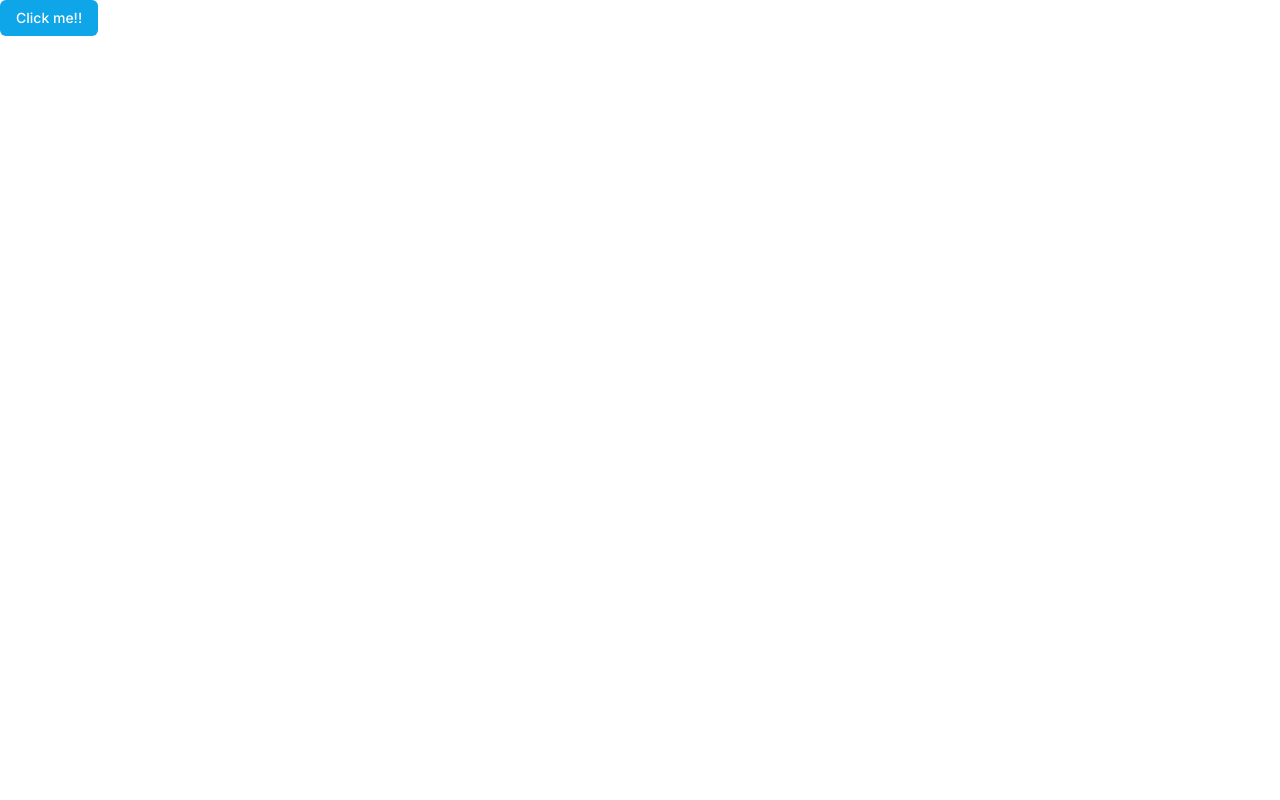
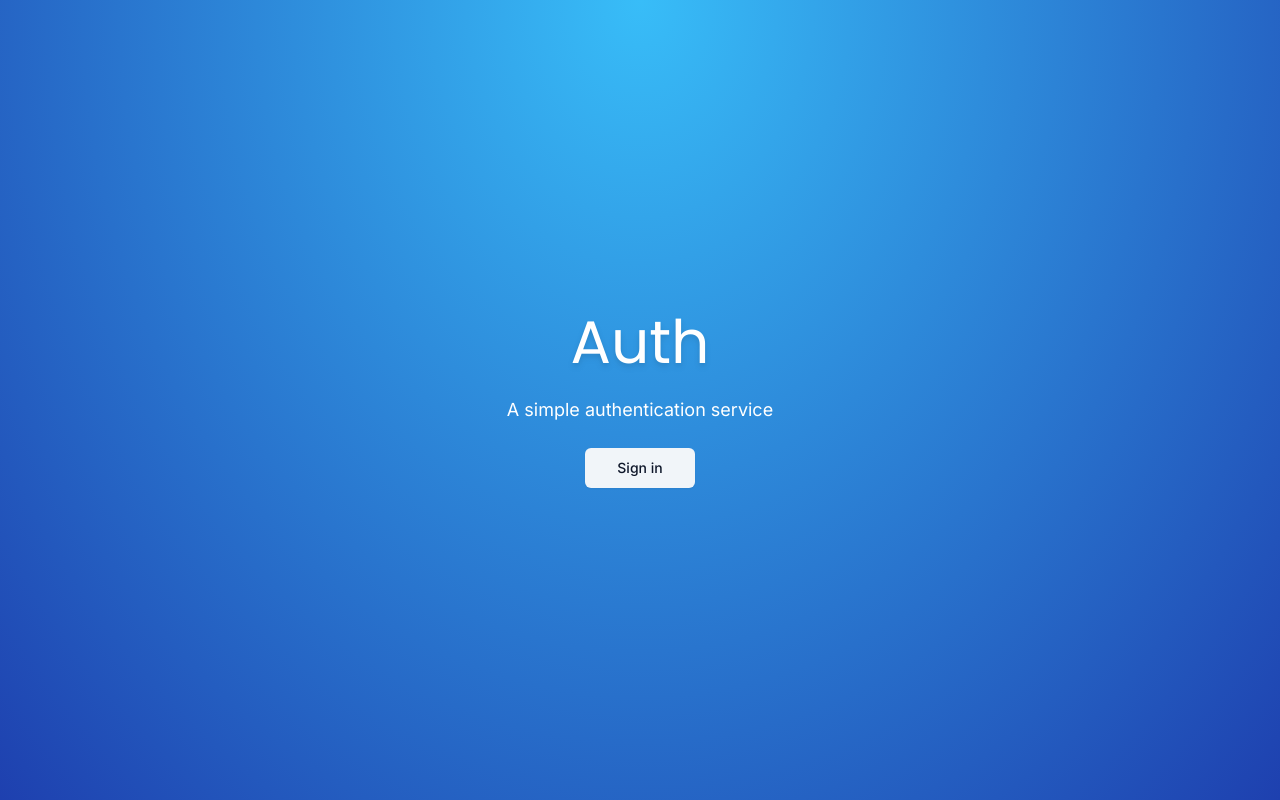
Before and after one commit to ThietTruong/next-auth-v5, a Next.js app: page / in a window 1280 px wide. Built offline with nearby package versions, Linux system fonts and the light colour scheme.

Commit message:
implement home page

```diff
--- /dev/null
+++ b/app/_compoenents/auth/login-button.tsx
@@ -0,0 +1,32 @@
+"use client";
+interface LoginButtonProps {
+  children: React.ReactNode;
+  mode?: "modal" | "redirect";
+  asChild?: boolean;
+}
+
+export default function LoginButton({
+  children,
+  mode = "redirect",
+  asChild,
+}: LoginButtonProps) {
+  function onClick() {
+    console.log("LOGIN BUTTON CLICKED");
+  }
+  if (mode === "modal") {
+    return (
+      <button
+        onClick={onClick}
+        className="rounded-full bg-white/10 px-10 py-3 font-semibold text-white no-underline transition hover:bg-white/20"
+      >
+        {/* {children} */}
+        TODO : implement model mode
+      </button>
+    );
+  }
+  return (
+    <span onClick={onClick} className="cursor-pointer">
+      {children}
+    </span>
+  );
+}
--- a/app/globals.css
+++ b/app/globals.css
@@ -1,6 +1,12 @@
 @tailwind base;
 @tailwind components;
 @tailwind utilities;
+
+html,
+body,
+:root {
+  height: 100%;
+}
 
 @layer base {
   :root {
--- a/app/page.tsx
+++ b/app/page.tsx
@@ -1,9 +1,30 @@
+import { Poppins } from "next/font/google";
+import { cn } from "@/lib/utils";
 import { Button } from "@/components/ui/button";
+import LoginButton from "./_compoenents/auth/login-button";
 
+const font = Poppins({ subsets: ["latin"], weight: ["400"] });
 export default function Home() {
   return (
-    <Button variant="custom" className="bg-sky-500">
-      Click me!!
-    </Button>
+    <main className="flex h-full flex-col items-center justify-center bg-[radial-gradient(ellipse_at_top,_var(--tw-gradient-stops))] from-sky-400 to-blue-800">
+      <div className="space-y-6 text-center">
+        <h1
+          className={cn(
+            "text-6xl font-semibold text-white drop-shadow-md",
+            font.className
+          )}
+        >
+          Auth
+        </h1>
+        <p className="text-white text-lg">A simple authentication service</p>
+        <div>
+          <LoginButton>
+            <Button variant={"secondary"} size={"lg"}>
+              Sign in
+            </Button>
+          </LoginButton>
+        </div>
+      </div>
+    </main>
   );
 }
```
